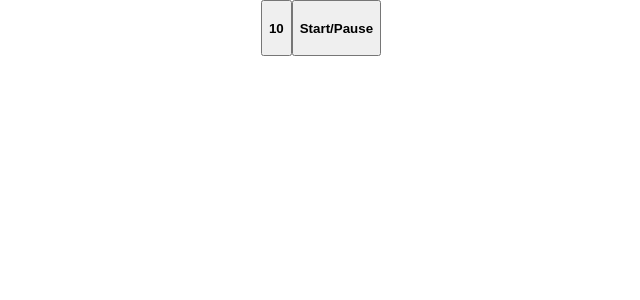
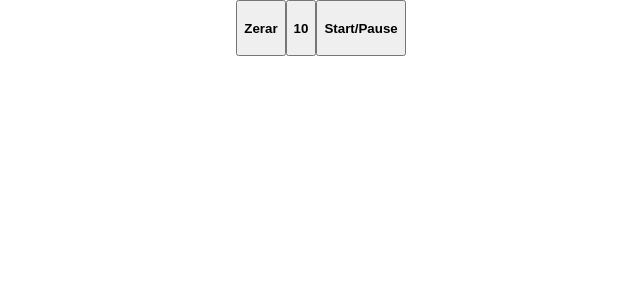
Before and after one commit to bruno-s-mendes/desafio-pomodoro, a React (Create React App) app: page / in a window 1280 px wide. Shown: the top 300 px of the page, without its empty margins (319-959 px from the left). Built offline with nearby package versions, Linux system fonts and the light colour scheme.

Commit message:
adicionado botao de zerar relogio

```diff
--- a/src/components/watch.js
+++ b/src/components/watch.js
@@ -7,12 +7,16 @@ function Clock({ countDownTime, breakTime }) {
   const [pause, setPause] = useState(true)
   const [showTime, setShowTime] = useState();
 
-  const setTimetoDate = (value) =>{
+  const setTimetoDate = (value) => {
     const date = new Date();
     date.setSeconds(value);
     const seconds = date.getSeconds();
     setShowTime(seconds);
   }
+
+  // const stopRoutine = () => {
+
+  // }
 
   useEffect(() => {
     return setTimetoDate(time);
@@ -35,8 +39,20 @@ function Clock({ countDownTime, breakTime }) {
     }
   },[time, isBreak, pause, breakTime]);
 
+  const restart = () => {
+    setTime(countDownTime);
+    setIsBreak(false);
+    setPause(true);
+  }
+
   return (
     <div>
+          <button
+      type="button"
+      onClick={ () => restart() }
+    >
+      <h4>Zerar</h4>
+    </button>
     <button
       type="button"
     >
```
